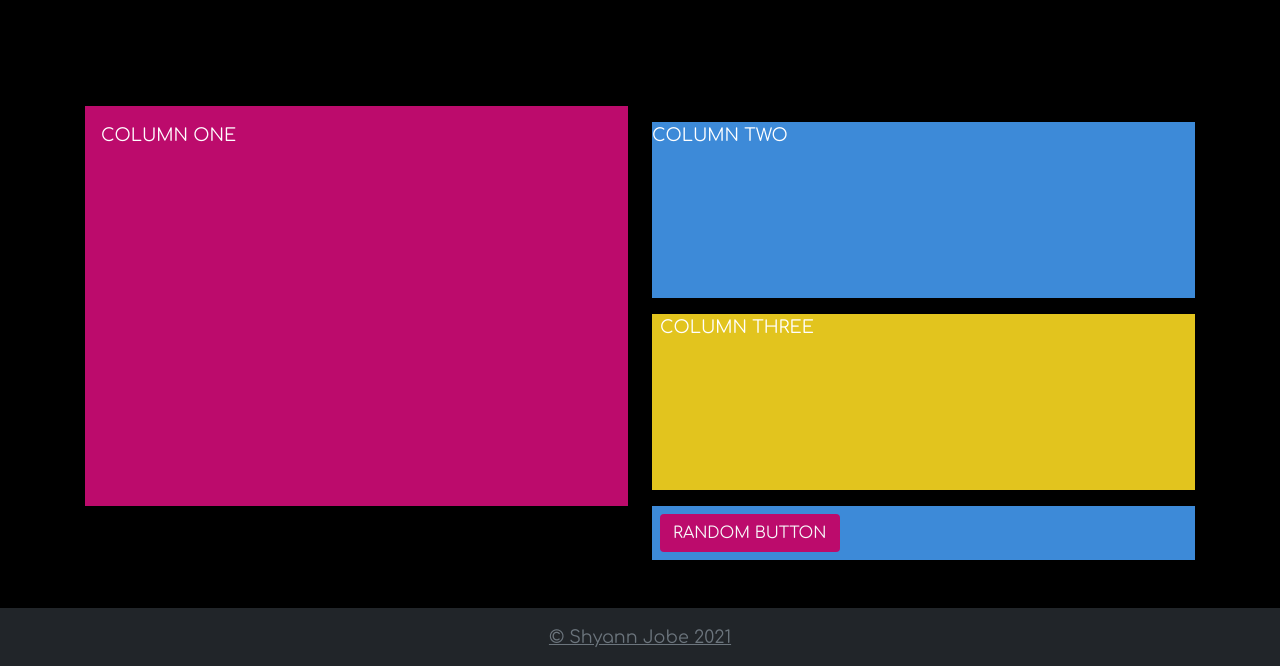
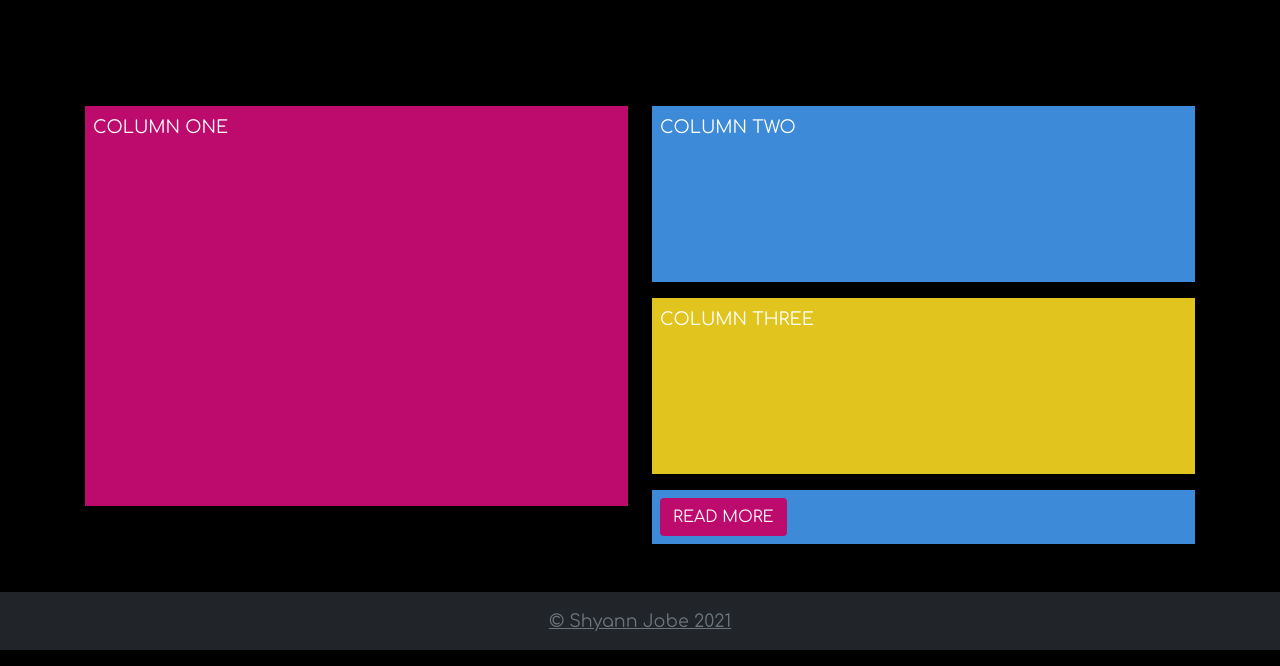
Before and after one commit to helloshyann/bootstrapgrids, a plain HTML site: page Grid3.html in a window 1280 px wide. Shown: the part 357-1023 px from the top of the page. Drawn offline with nearby package versions, Linux system fonts and the light colour scheme.

Commit message:
fixed top margins

```diff
--- a/Grid3.html
+++ b/Grid3.html
@@ -97,22 +97,39 @@
             <div class="row">
 
                 <div class="col-6">
-                    <div class="col-pink p-3 minheight">
+                    <div class="col-pink p-2 minheight">
                         COLUMN ONE
                     </div>
                 </div>
 
 
-                <div class="col-6 d-flex flex-column justify-content-evenly">
-                    <div class="h-50 col-blue mt-3 side-grid-height">
+                <div class="col-6 d-flex flex-column justify-content-evenly h-100">
+                    <div class="col-blue p-2 side-grid-height">
                         COLUMN TWO
                     </div>
-                    <div class="h-50 col-yellow ps-2 mt-3 side-grid-height">
+                    <div class="col-yellow p-2 mt-3 side-grid-height">
                         COLUMN THREE
                     </div>
                     <div class="col-blue p-2 mt-3">
-                        <button type="button" class="btn col-pink text-light">RANDOM BUTTON</button>
+                        <button type="button" class="btn col-pink text-light">READ MORE</button>
                     </div>
+
+
+
+                    <!-- <div class="row">
+                        <div class="col">
+                            <div class="col-blue p-2 grid3height">
+                                COLUMN TWO
+                            </div>
+                        </div>
+                    </div>
+                    <div class="row">
+                        <div class="col">
+                            <div class="col-yellow p-2 grid3height">
+                                COLUMN THREE
+                            </div>
+                        </div>
+                    </div>                  -->
                 </div>
 
 
```
